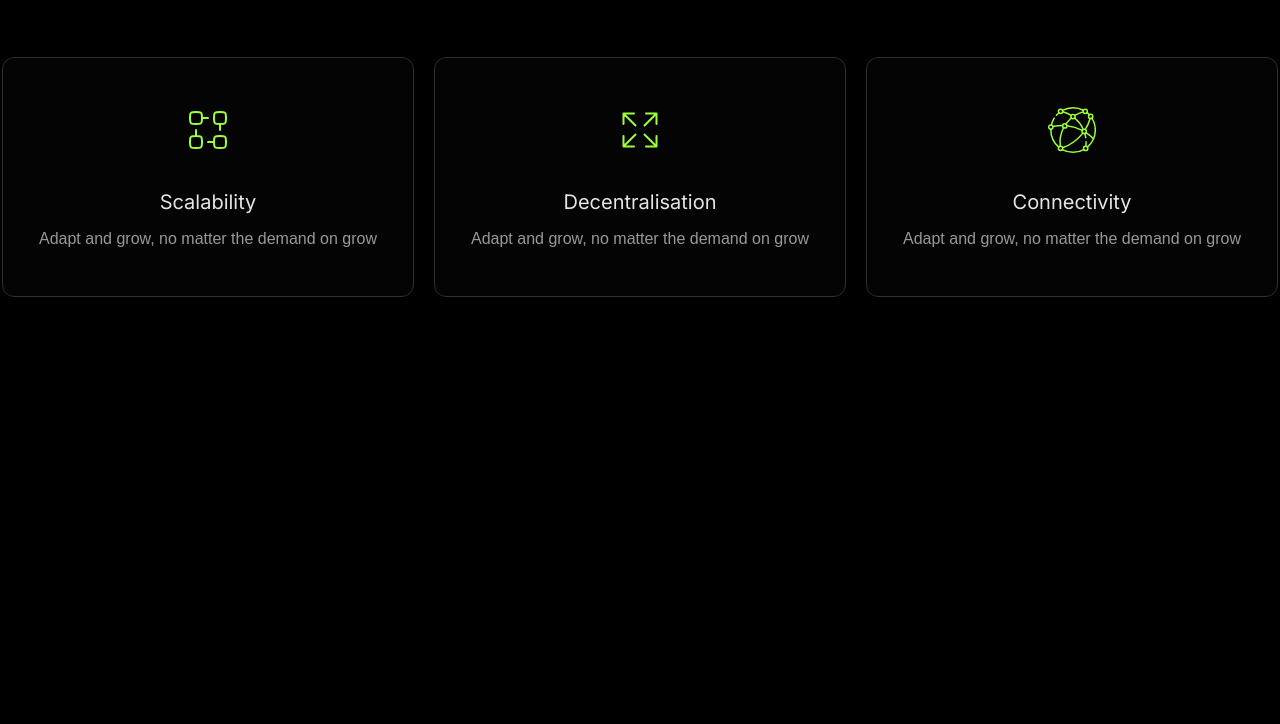
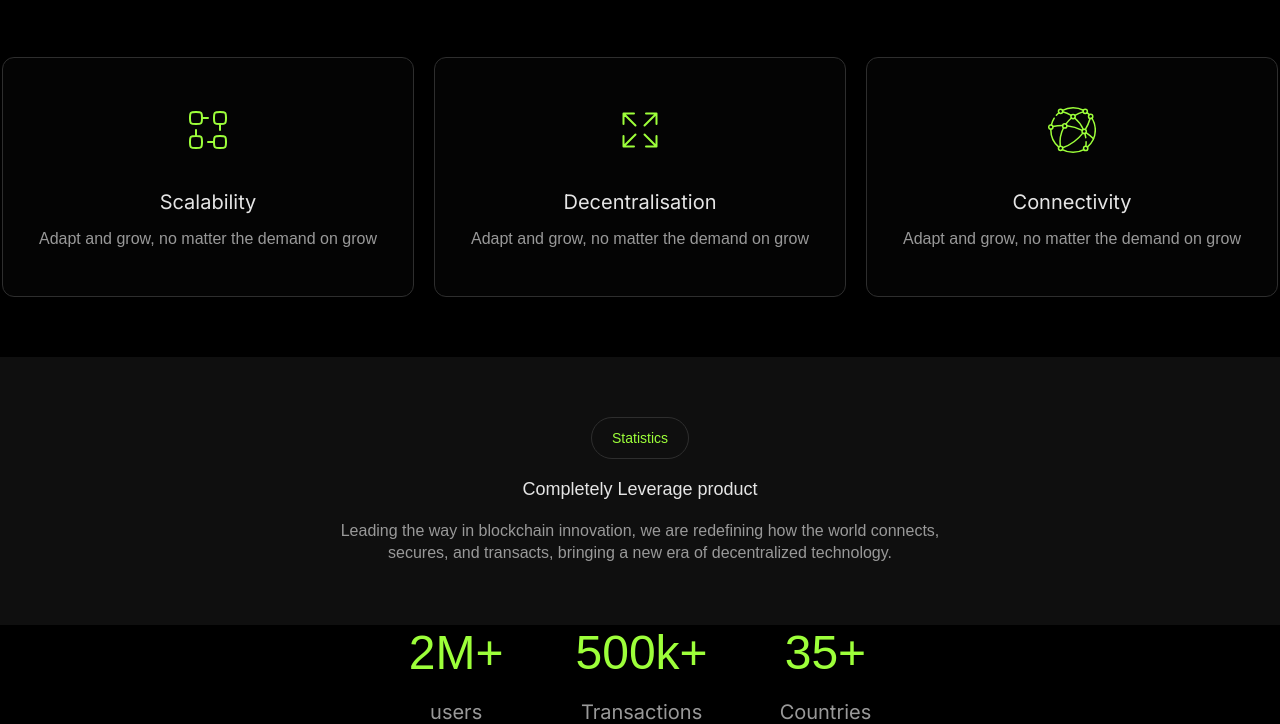
Before and after one commit to antoniomissoes76-glitch/Neofi, a plain HTML site: page index.html in a window 1280 px wide. Shown: the part 1106-1830 px from the top of the page. Before the commit the page ends 1646 px from the top, so only its background shows below. Drawn offline with Linux system fonts and the light colour scheme; a web font is replaced by a local one.

Commit message:
style: stylization section statistics in style.css

```diff
--- a/index.html
+++ b/index.html
@@ -110,14 +110,12 @@ wght@0,100..900;1,100..900&display=swap" rel="stylesheet">
     </section>
 
     <section class="section-statistics">
-
-        <span>Statistics</span>
-
-        <h2>Completely Leverage product</h2>
-
-        <p>Leading the way in blockchain innovation, we are redefining how the world connects,
+        <div class="content-statistics">
+            <span>Statistics</span>
+            <h2>Completely Leverage product</h2>
+            <p>Leading the way in blockchain innovation, we are redefining how the world connects,
             secures, and transacts, bringing a new era of decentralized technology.</p>
-
+        </div>
     </section>
 
     <div class="container-number-statistics">
--- a/src/styles/style.css
+++ b/src/styles/style.css
@@ -215,3 +215,69 @@ h1{
     text-align: center;
     width: 338;
 }
+
+.section-statistics{
+    display: flex;
+    flex-direction: column;
+    background-color: var(--color-gray4);
+    align-items: center;
+    padding: 60px 0;
+    gap: 60px;
+}
+
+.content-statistics{
+    display: flex;
+    flex-direction: column;
+    align-items: center;
+    gap: 20px;
+}
+
+.content-statistics span{
+    color: var(--color-green);
+    border: 1px solid var(--color-gray3);
+    padding: 12px 20px;
+    border-radius: 24px;
+    font-family: var(--font-family-alexandria);
+    font-size: var(--font-size-text2);
+}
+
+.content-statistics h2{
+    font-family: var(--font-family-alexandria);
+    font-size: var(--font-size-button);
+    color: var(--color-white);
+    font-weight: 400;
+}
+
+.content-statistics p{
+    font-family: var(--font-family-alexandria);
+    color: var(--color-gray1);
+    width: 644px;
+    text-align: center;
+    line-height: 140%;
+}
+
+.container-number-statistics{
+    display: flex;
+    justify-content: center;
+    gap: 72px;
+}
+
+.number-statistics{
+    display: flex;
+    flex-direction: column;
+    gap: 20px;
+    text-align: center;
+}
+
+.container-number-statistics h3{
+    color: var(--color-green);
+    font-family: var(--font-family-alexandria);
+    font-size: var(--font-size-title2);
+    font-weight: 400;
+}
+
+.container-number-statistics p{
+    font-family: var(--font-family-inter);
+    font-size: var(--font-size-subtitle);
+    color: var(--color-gray1);
+}
```
